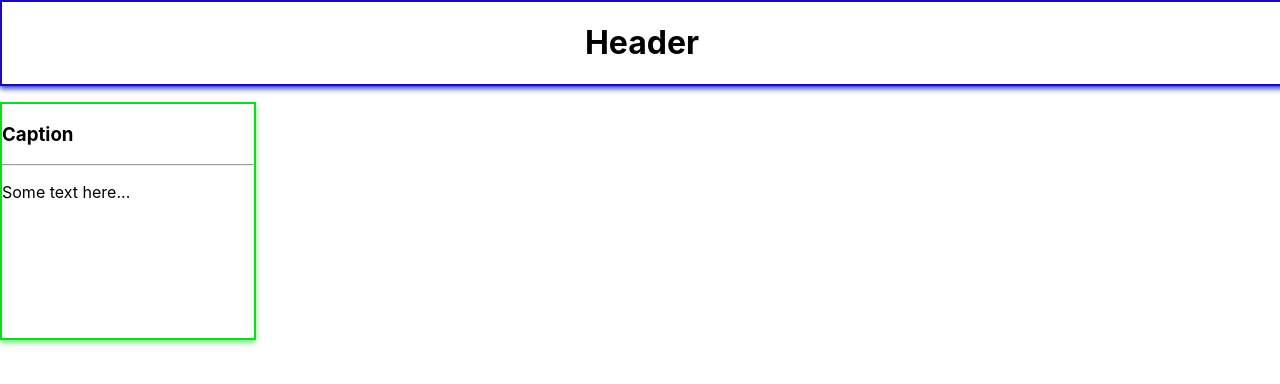
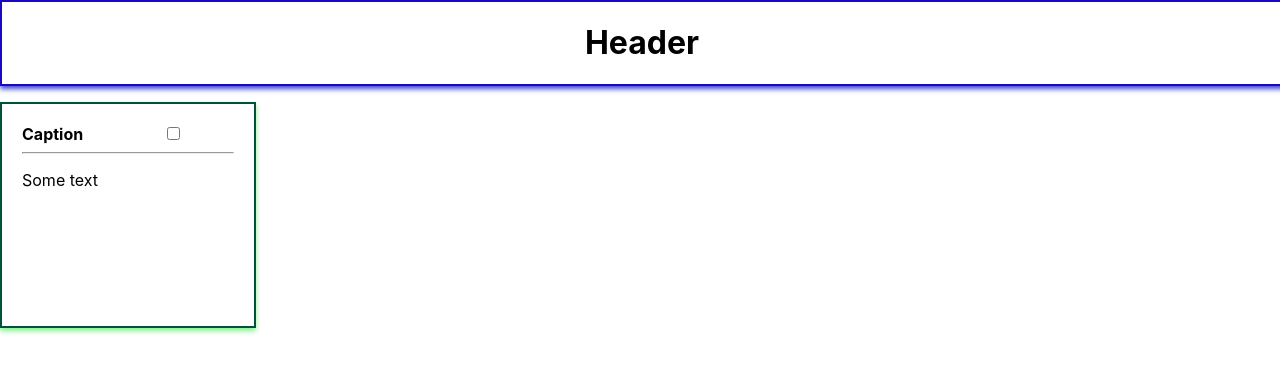
Before and after one commit to gleb-code/ReactJs, a React (Create React App) app: page / in a window 1280 px wide. Shown: the top 384 px of the page. Built offline with nearby package versions, Linux system fonts and the light colour scheme.

Commit message:
react-task2

```diff
--- a/src/App.js
+++ b/src/App.js
@@ -1,8 +1,8 @@
 import React, {Component} from 'react';
 import './App.css';
 
-import Card from './Card/Card';
-import Header from './Header/Header';
+import Card from './components/Card';
+import Header from './components/Header';
 
 
 class App extends Component {
--- a/src/Card/Card.css
+++ /dev/null
@@ -1,12 +0,0 @@
-.Card {
-    border: 2px solid rgb(0, 228, 19);
-    box-shadow: 0 3px 5px rgba(0, 209, 18, 0.521);
-    text-align: left;
-}
-.item {
-    flex-basis: 100;
-    min-height: 100px;
-    margin-bottom: 20px;
-
-
-}
--- a/src/Card/Card.js
+++ /dev/null
@@ -1,15 +0,0 @@
-import React from 'react';
-import './Card.css';
-
-const Card = () => {
-    return (
-        <div className="Card">
-            <h3>Caption</h3>
-            <hr/>
-            <p>Some text here...</p>
-            <div class="item"></div>
-        </div>
-    );
-}
-
-export default Card;
--- /dev/null
+++ b/src/components/Card/index.css
@@ -0,0 +1,24 @@
+.Card {
+    border: 2px solid rgb(2, 82, 58);
+    box-shadow: 0 3px 5px rgba(118, 245, 128, 0.952);
+    text-align: left;
+}
+.bold {
+    font-weight: bold;
+}
+.textMarg {
+    margin: 20px
+}
+.topRight {
+    position: relative;
+    right: -80px;
+    top: 0px;
+}
+.blue {
+    color : blue;
+}
+.item {
+    flex-basis: 100;
+    min-height: 100px;
+    margin-bottom: 20px;
+}
--- /dev/null
+++ b/src/components/Card/index.jsx
@@ -0,0 +1,29 @@
+import React, { Component } from 'react';
+import './index.css';
+
+class Card extends Component {
+    state = {
+        isChecked: false
+    }
+
+    changeStyles = () => {
+        this.setState({isChecked :!this.state.isChecked});
+    }
+
+    render(){
+        return(
+            <div className="Card">
+                <div className="textMarg">
+                    <div className={this.state.isChecked ? "blue": null}>
+                        <label className="bold">Caption</label>
+                        <input type="checkbox" className="topRight" onClick={this.changeStyles}/>
+                        <hr />
+                        <p>Some text </p>
+                        <div class="item"></div>
+                    </div>
+                </div>
+            </div>
+        )
+    }
+}
+export default Card;
--- a/src/Header/Header.js
+++ b/src/components/Header/index.js
@@ -1,5 +1,5 @@
 import React, {Component} from 'react';
-import './Header.css';
+import './index.css';
 
 class Header extends Component {
 
```
Also changed, not shown: src/components/Header/index.css (renamed from src/Header/Header.css), 1 other file (tests, documents, lock files or other folders).
